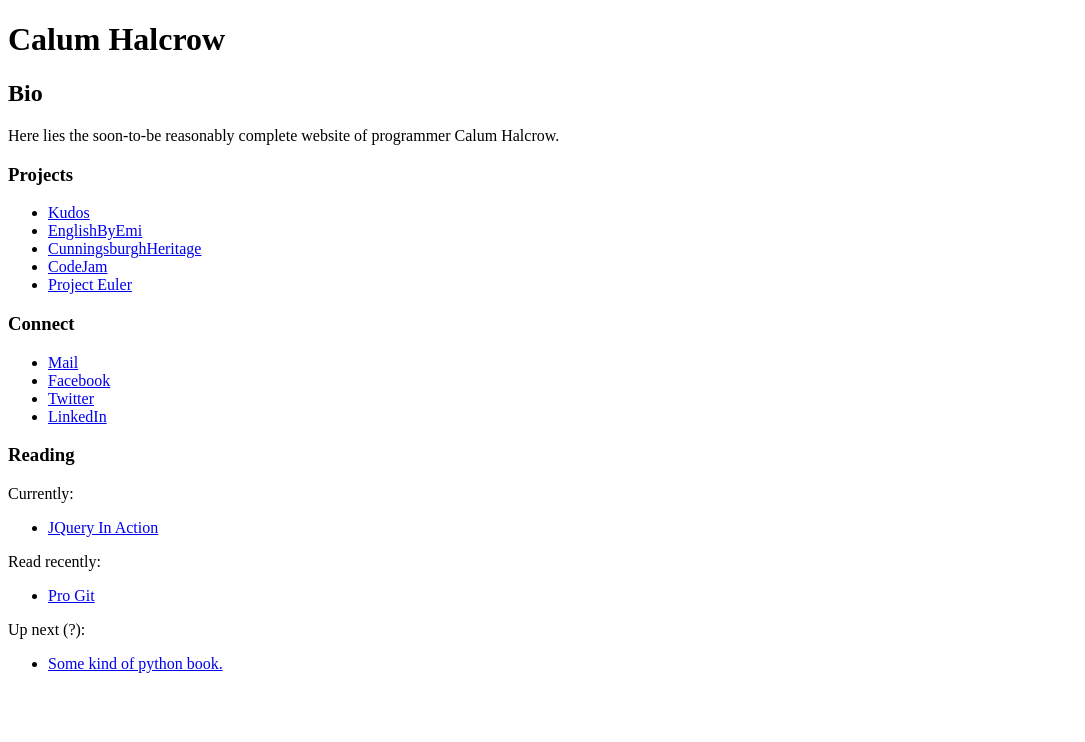
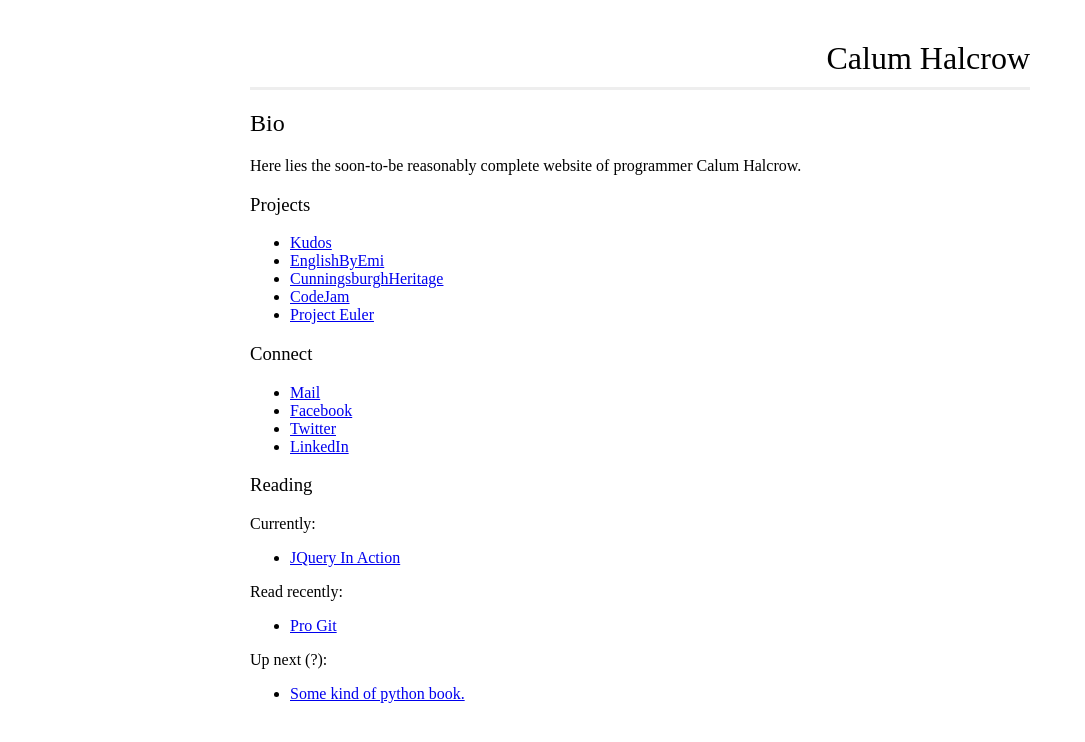
Before and after one commit to calumhalcrow/calumhalcrow, a Python web app: template templates/index.html in a window 1280 px wide. Shown: the top 742 px of the page, without its empty margins (0-1085 px from the left). Run offline with Jinja, Linux system fonts and the light colour scheme; the template is opened without the code that fills it, so the values that code supplies are empty.

Commit message:
Add CSS, with mini reset and start on layout.

```diff
--- a/app.yaml
+++ b/app.yaml
@@ -4,5 +4,7 @@ runtime: python
 api_version: 1
 
 handlers:
+- url: /css
+  static_dir: css
 - url: /.*
   script: main.py
--- /dev/null
+++ b/css/style.css
@@ -0,0 +1,36 @@
+/* http://www.vcarrer.com/2010/05/css-mini-reset.html */
+html, body, div, form, fieldset, legend, label {
+    margin:0;
+    padding:0;
+}
+table {
+    border-collapse:collapse;
+    border-spacing:0;
+}
+th, td {
+    text-align:left;
+    vertical-align:top;
+}
+h1, h2, h3, h4, h5, h6, th, td, caption {
+    font-weight:normal;
+}
+img {
+    border:0;
+}
+/* -------------------------------------------------- */
+
+
+body {
+    width:780px;
+    margin:0 auto;
+}
+
+#header {
+    padding-top:30px;
+    border-bottom: 3px solid #eee;
+}
+
+#header h1 {
+    margin:10px 0;
+    text-align:right;
+}
--- a/templates/index.html
+++ b/templates/index.html
@@ -2,7 +2,7 @@
 <html>
     <head>
         <title>Calum Halcrow</title>
-        <!-- <link rel="stylesheet" href="/css/style.css"> -->
+        <link rel="stylesheet" href="/css/style.css">
         <!-- <link rel="shortcut icon" href="/favicon.ico"> -->
     </head>
 
```
